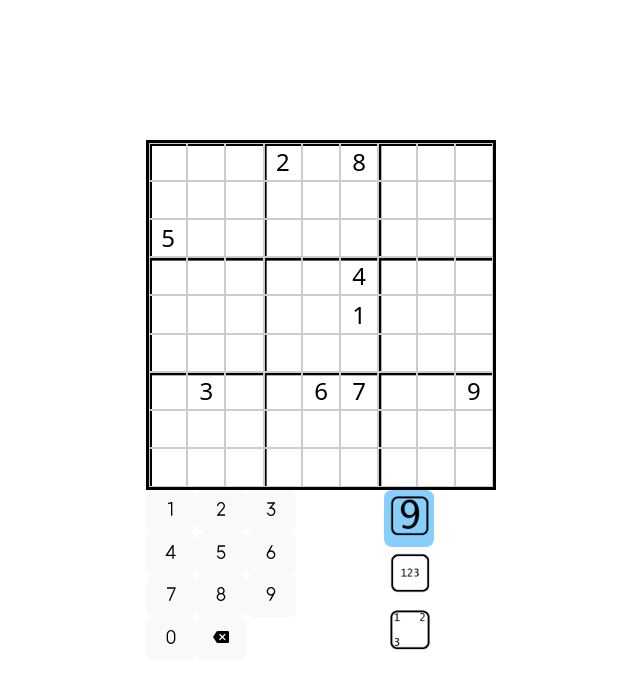
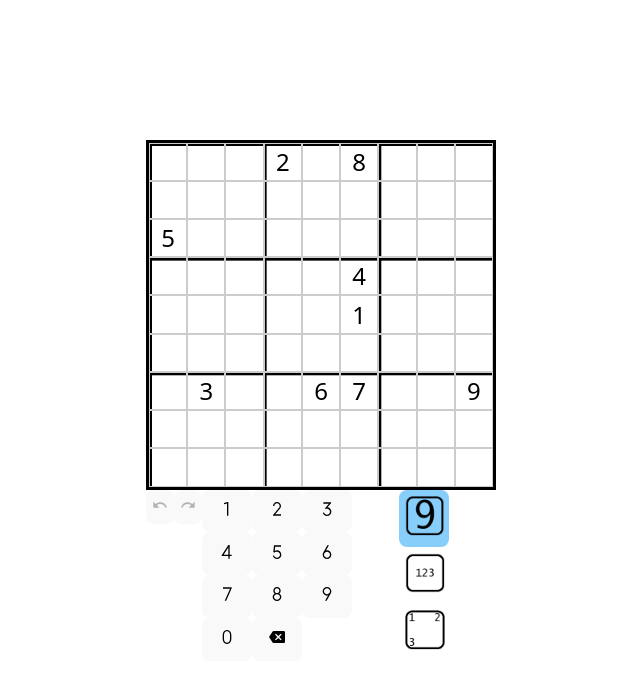
Before and after one commit to reluttrull/sudokupadclone, a React (Vite) app in the folder sudokupadclone/: page / in a window 1280 px wide. Shown: the top 688 px of the page, without its empty margins (319-959 px from the left). Built offline with nearby package versions, Linux system fonts and the light colour scheme.

Commit message:
Add undo and redo buttons - for now, just using stacks of Cell arrays, since Cell object is fairly small

```diff
--- a/sudokupadclone/src/puzzle/components/Controls.tsx
+++ b/sudokupadclone/src/puzzle/components/Controls.tsx
@@ -1,16 +1,17 @@
-import React from 'react';
-import { MdBackspace } from 'react-icons/md'
+import { MdBackspace, MdUndo, MdRedo } from 'react-icons/md'
 import { RiNumber1, RiNumber2, RiNumber3, RiNumber4, RiNumber5, RiNumber6, RiNumber7, RiNumber8, RiNumber9, RiNumber0 } from 'react-icons/ri'
 import { InputType, UserAction } from '../enums'
 import { useNumberHotkeys, useControlHotkeys } from '../../utils/useHotkeys'
 
 interface ControlsProps {
     activeInputType: InputType,
+    isUndoEnabled: boolean,
+    isRedoEnabled: boolean,
     onInputTypeChanged: (inputType: InputType) => void,
     onUserInput: (value: number) => void,
     onUserAction: (userAction: UserAction) => void
 };
-function Controls({ activeInputType, onInputTypeChanged, onUserInput, onUserAction }: ControlsProps) {
+function Controls({ activeInputType, isUndoEnabled, isRedoEnabled, onInputTypeChanged, onUserInput, onUserAction }: ControlsProps) {
     const numberKeys = [1, 2, 3, 4, 5, 6, 7, 8, 9, 0];
     const numberKeyIcons = [RiNumber1, RiNumber2, RiNumber3, RiNumber4, RiNumber5, RiNumber6, RiNumber7, RiNumber8, RiNumber9, RiNumber0];
     useNumberHotkeys(onUserInput);
@@ -19,6 +20,14 @@ function Controls({ activeInputType, onInputTypeChanged, onUserInput, onUserActi
     return (
         <>
             <div className="controls-container">
+                <div className="general-controls">
+                    <button className="square-button-icon" disabled={!isUndoEnabled} onClick={() => onUserAction(UserAction.Undo)}>
+                        <MdUndo />
+                    </button>
+                    <button className="square-button-icon" disabled={!isRedoEnabled} onClick={() => onUserAction(UserAction.Redo)}>
+                        <MdRedo />
+                    </button>
+                </div>
                 <div className="number-pad controls-item">
                     {numberKeys.map((key, index) => {
                         const Icon = numberKeyIcons[index];
@@ -32,7 +41,7 @@ function Controls({ activeInputType, onInputTypeChanged, onUserInput, onUserActi
                             </button>
                         );
                     })}
-                    <button key="backspace" className="number-key square-button-icon" onClick={() => onUserAction(UserAction.Backspace)}><MdBackspace /></button>
+                    <button className="number-key square-button-icon" onClick={() => onUserAction(UserAction.Backspace)}><MdBackspace /></button>
                 </div>
                 <div className="controls-item">
                     <div><button className={activeInputType == InputType.BigNumber ? 'active-button square-button-icon' : 'inactive-button square-button-icon'}
--- a/sudokupadclone/src/puzzle/components/Puzzle.tsx
+++ b/sudokupadclone/src/puzzle/components/Puzzle.tsx
@@ -9,6 +9,8 @@ function Puzzle() {
     const [selectedSquare, setSelectedSquare] = useState<number | null>(null);
     const mockProvidedValues = [1, 2, 3, 4, 5, 6, 7, 8, 9];
     const [cells, setCells] = useState<Cell[]>([]);
+    const [undoStack, setUndoStack] = useState<Cell[][]>([]);
+    const [redoStack, setRedoStack] = useState<Cell[][]>([]);
 
     useEffect(() => {
         const indices = Array.from({ length: 81 }, (_, i) => i);
@@ -37,6 +39,8 @@ function Puzzle() {
                         if (cell.index === selectedSquare) return { ...cell, value: value };
                         return cell;
                     });
+                    updateUndoStack();
+                    setRedoStack([]);
                     setCells(tmp);
                 }
                 break;
@@ -46,6 +50,8 @@ function Puzzle() {
                         if (cell.index === selectedSquare) return { ...cell, centerNotes: [...cell.centerNotes, value] };
                         return cell;
                     });
+                    updateUndoStack();
+                    setRedoStack([]);
                     setCells(tmp);
                 }
                 break;
@@ -58,6 +64,12 @@ function Puzzle() {
         switch (userAction) {
             case UserAction.Backspace:
                 handleBackspace();
+                break;
+            case UserAction.Undo:
+                handleUndo();
+                break;
+            case UserAction.Redo:
+                handleRedo();
                 break;
             default:
                 break;
@@ -72,16 +84,20 @@ function Puzzle() {
                         if (cell.index === selectedSquare) return { ...cell, value: null };
                         return cell;
                     });
+                    updateUndoStack();
+                    setRedoStack([]);
                     setCells(tmp);
                 }
                 break;
             case InputType.SmallCenterNumber:
                 {
-                    if (cells[selectedSquare].length == 0) break;
+                    if (selectedSquare != null && cells[selectedSquare].centerNotes.length == 0) break;
                     const tmp = cells.map((cell) => {
                         if (cell.index === selectedSquare) return { ...cell, centerNotes: cell.centerNotes.slice(0, -1) };
                         return cell;
                     });
+                    updateUndoStack();
+                    setRedoStack([]);
                     setCells(tmp);
                 }
                 break;
@@ -90,11 +106,38 @@ function Puzzle() {
         }
     }
 
+    const handleUndo = () => {
+        if (undoStack.length == 0) return;
+        updateRedoStack();
+        setCells(undoStack[undoStack.length - 1]);
+        setUndoStack(undoStack.slice(0, -1));
+    }
+
+    const handleRedo = () => {
+        if (redoStack.length == 0) return;
+        updateUndoStack();
+        setCells(redoStack[redoStack.length - 1]);
+        setRedoStack(redoStack.slice(0, -1));
+    }
+
+    const updateUndoStack = () => {
+        const tmp = undoStack;
+        tmp.push(structuredClone(cells));
+        setUndoStack(tmp);
+    }
+
+    const updateRedoStack = () => {
+        const tmp = redoStack;
+        tmp.push(structuredClone(cells));
+        setRedoStack(tmp);
+    }
+
 
     return (
         <>
             <Board cells={cells} selectedSquare={selectedSquare} onSelectedSquareChanged={handleSelectedSquareChanged} />
-            <Controls activeInputType={inputType} onInputTypeChanged={handleInputTypeChanged} onUserInput={handleUserInput} onUserAction={handleUserAction} />
+            <Controls activeInputType={inputType} isUndoEnabled={undoStack.length > 0} isRedoEnabled={redoStack.length > 0}
+                onInputTypeChanged={handleInputTypeChanged} onUserInput={handleUserInput} onUserAction={handleUserAction} />
         </>
     )
 }
--- a/sudokupadclone/src/puzzle/enums.ts
+++ b/sudokupadclone/src/puzzle/enums.ts
@@ -8,7 +8,9 @@ export const InputType = {
 export type InputType = typeof InputType[keyof typeof InputType];
 
 export const UserAction = {
-    Backspace: 0
+    Backspace: 0,
+    Undo: 1,
+    Redo: 2
 } as const;
 
 export type UserAction = typeof UserAction[keyof typeof UserAction];
```
